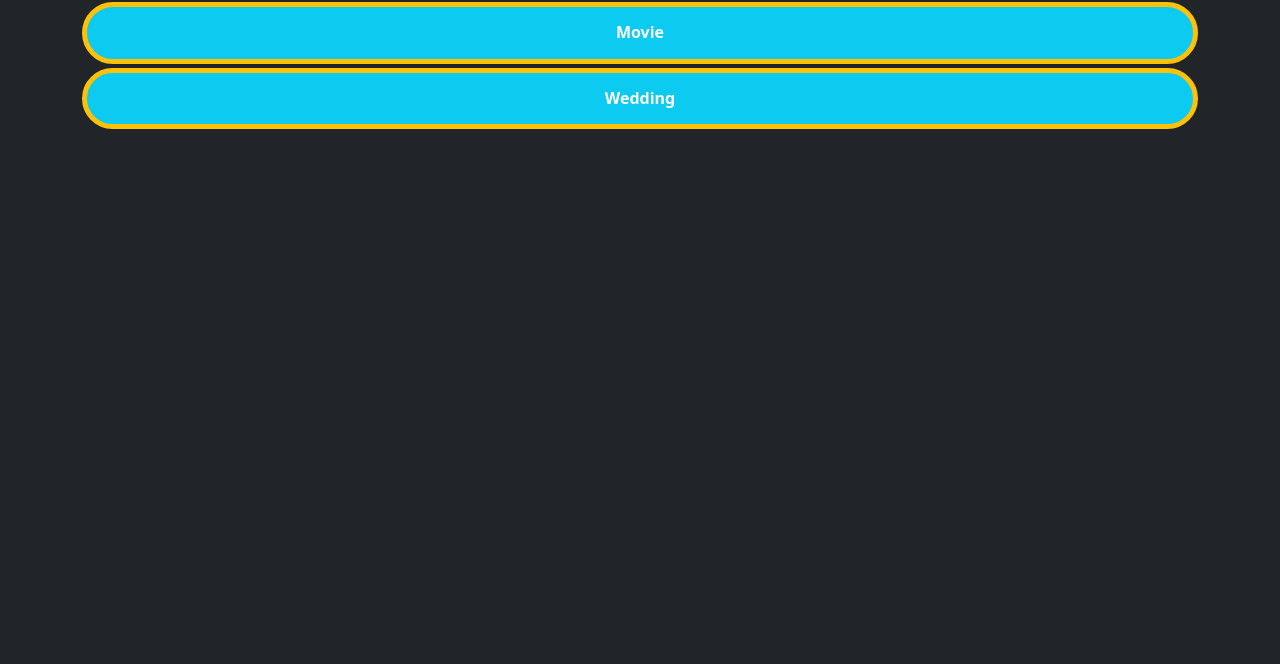
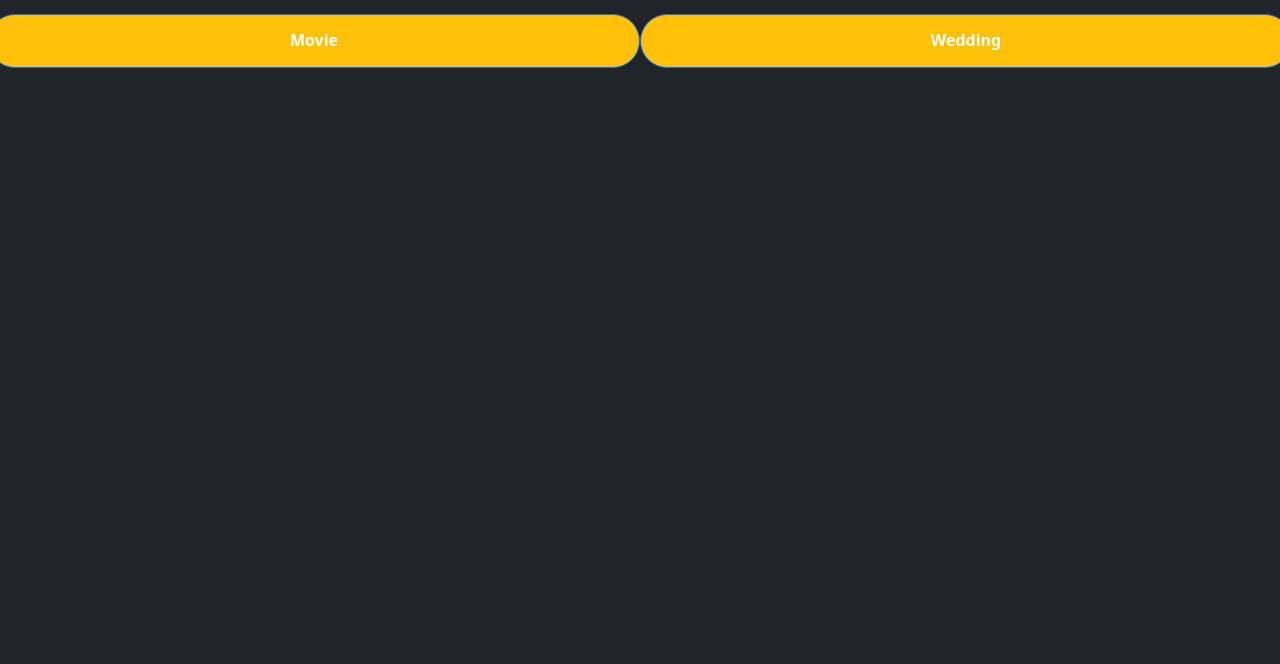
Before and after one commit to mpsddd-commits/frontui, a plain HTML site: page index.html in a window 1280 px wide. Shown: the part 136-800 px from the top of the page. Drawn offline with nearby package versions, Linux system fonts and the light colour scheme.

Commit message:
Update index.html

```diff
--- a/index.html
+++ b/index.html
@@ -7,23 +7,22 @@
     <link href="https://cdn.jsdelivr.net/npm/bootstrap@5.3.8/dist/css/bootstrap.min.css" rel="stylesheet" integrity="sha384-sRIl4kxILFvY47J16cr9ZwB07vP4J8+LH7qKQnuqkuIAvNWLzeN8tE5YBujZqJLB" crossorigin="anonymous">
 </head>
 <body class="bg-dark">
-    <header class="container-fluid bg-primary p-3 rounded-5 mb-1 ">
+
+    <header class="container-fluid bg-primary p-3 rounded-5 mb-3 ">
         <p class="display-2 text-center fw-bold text-white"> UI/UX </p>
     </header>
 
-    <nav class=" bg-dark ">
-        <div>
-            <ul class=" container w-100 list-unstyled justify-content-center rounded-5  ">
-                <li class="border border-5 border-warning py-3 bg-info mb-1  rounded-5">
-                    <a class="nav-link display-1 fw-semibold text-center text-white" href="movie/main.html">Movie</a>
-                </li>
+    <main>
+        <div class="row">
+            <div class=" col-sm-6 border border-primary bg-warning p-3 rounded-5 ">
+                <a class="nav-link display-1 fw-semibold text-center text-white" href="movie/main.html">Movie </a>
+            </div>
 
-                <li class="border border-5 border-warning py-3 bg-info mb-1 rounded-5">
-                    <a class="nav-link display-1 fw-semibold text-center text-white" href="wedding/Ex1 copy.html">Wedding</a>
-                </li>
-            </ul>
+            <div class=" col-sm-6 border border-primary bg-warning p-3 rounded-5 ">
+                <a class="nav-link display-1 fw-semibold text-center text-white" href="wedding/Ex1 copy.html">Wedding</a>
+            </div>
         </div>
-    </nav>
+    </main>
 
 </body>
 </html>
```
